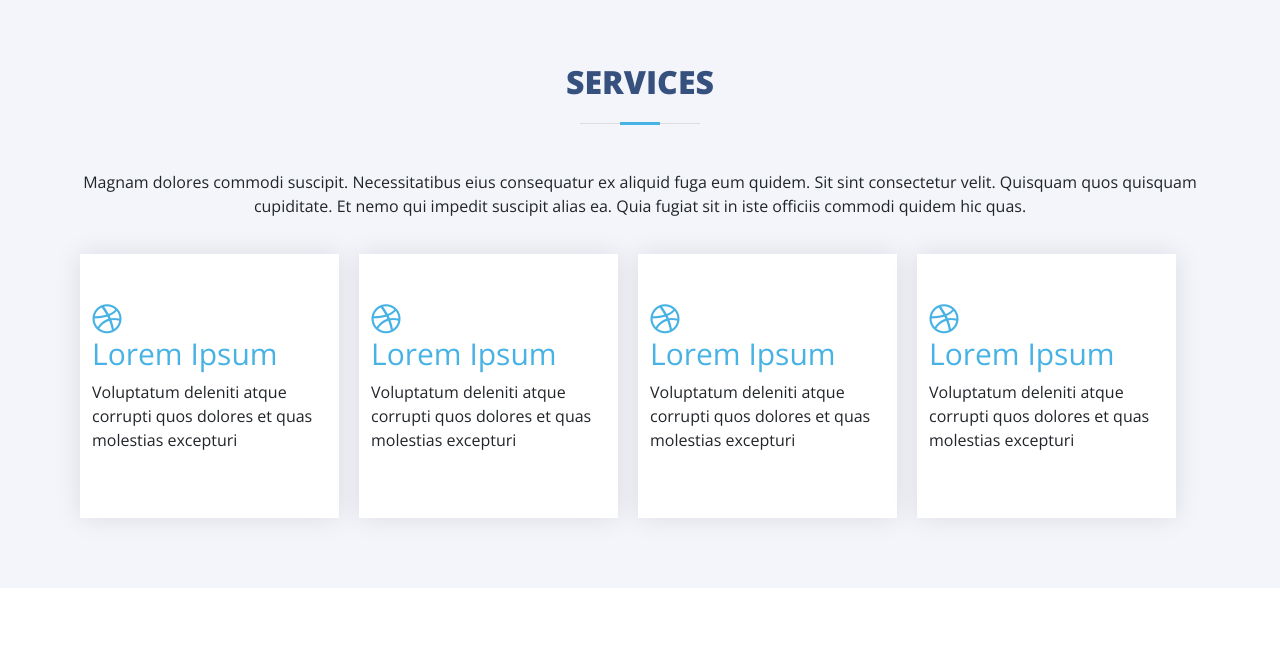
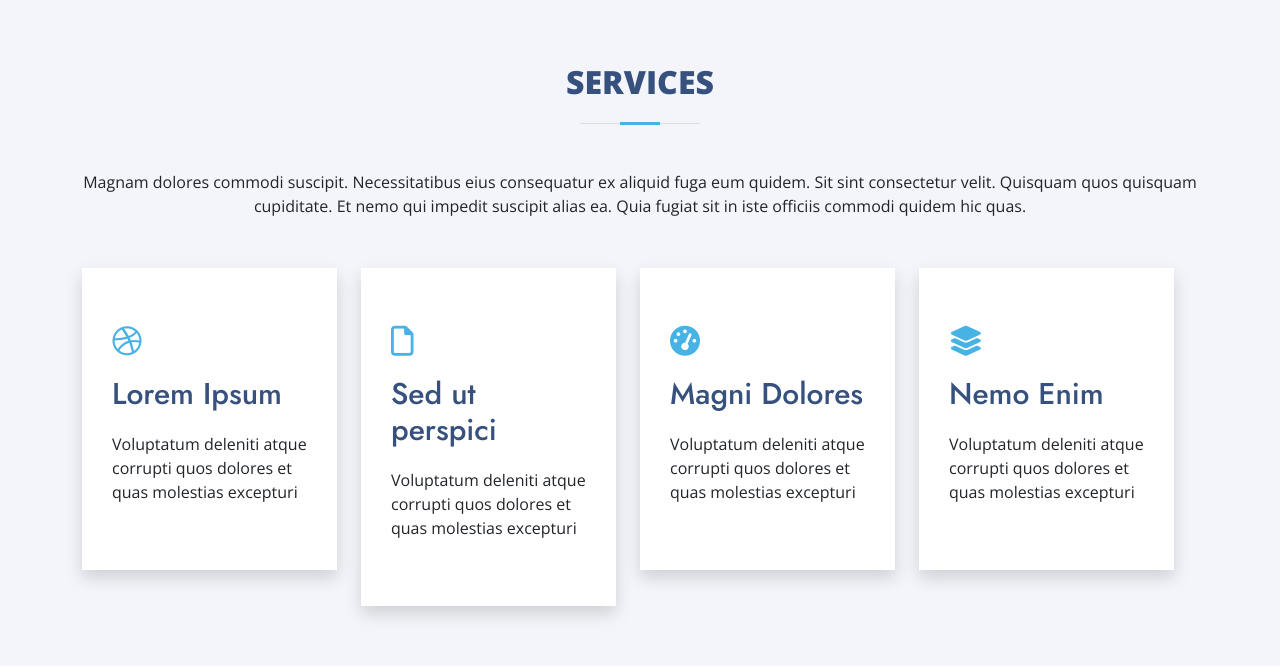
Before and after one commit to farhadhossaindev/Project-02, a plain HTML site: page index.html in a window 1280 px wide. Shown: the part 2375-3043 px from the top of the page. Drawn offline with nearby package versions, Linux system fonts and the light colour scheme.

Commit message:
version-02

```diff
--- a/css/style.css
+++ b/css/style.css
@@ -5,6 +5,8 @@
 
 body {
     padding-bottom: 100px;
+    font-family: "Open Sans", sans-serif;
+    color: #444444;
 }
 
 .header {
@@ -210,31 +212,35 @@ body {
     box-shadow: none;
 }
 
+
 /*+++++++ skill section end ++++++++*/
 .service {
     background-color: #F3F5FA;
 }
 
-.col-style {
-    background: white;
-    box-shadow: 0px 0 25px 0 rgba(0, 0, 0, 0.1);
-    padding: 50px 30px;
-    transition: all ease-in-out 0.4s;
-    background: #fff;
-    margin: 10px;
+.shadow-icon{
+    font-size: 30px;
+    color: #47B2E4;
+    margin-bottom: 10px;
 }
 
-.col-style i {
+.shadow h4 {
     font-size: 30px;
-    color: #47B2E4;
-}
-
-.col-style h4 {
-    font-size: 30px;
-    color: #47B2E4;
+    color: #37517e;
+    font-family: "Jost", sans-serif;
+    margin-bottom: 20px;
 }
 
 .title p {
     text-align: center;
-    padding-bottom: 20px;
+    margin-bottom: 50px;
 }
+.shadow{
+    background: #fff;
+    padding: 50px 30px;
+}
+.shadow-icon i{
+    margin-bottom: 10px;
+}
+
+/*+++++++ service section end ++++++++*/
--- a/index.html
+++ b/index.html
@@ -218,34 +218,46 @@
             <div class="title">
                 <h2>SERVICES</h2>
                 <div class="about-border"></div>
-                <p>Magnam dolores commodi suscipit. Necessitatibus eius consequatur ex aliquid fuga eum quidem. Sit sint consectetur velit. Quisquam quos quisquam cupiditate. Et nemo qui impedit suscipit alias ea. Quia fugiat sit in iste officiis commodi quidem hic quas.</p>
+                <p>Magnam dolores commodi suscipit. Necessitatibus eius consequatur ex aliquid fuga eum quidem. Sit sint
+                    consectetur velit. Quisquam quos quisquam cupiditate. Et nemo qui impedit suscipit alias ea. Quia
+                    fugiat sit in iste officiis commodi quidem hic quas.</p>
             </div>
+
             <div class="row">
-                <div class="col col-style ">
-                    <div><i class="fa-brands fa-dribbble"></i></div>
-                    <h4>Lorem Ipsum</h4>
-                    <p>Voluptatum deleniti atque corrupti quos dolores et quas molestias excepturi</p>
+                <div class=" col">
+                    <div class="shadow">
+                        <div class="shadow-icon"><i class="fa-brands fa-dribbble"></i></div>
+                        <h4>Lorem Ipsum</h4>
+                        <p>Voluptatum deleniti atque corrupti quos dolores et quas molestias excepturi</p>
+                    </div>
                 </div>
-                <div class="col col-style ">
-                    <div><i class="fa-brands fa-dribbble"></i></div>
-                    <h4>Lorem Ipsum</h4>
-                    <p>Voluptatum deleniti atque corrupti quos dolores et quas molestias excepturi</p>
+                <div class="col ">
+                    <div class="shadow">
+                        <div class="shadow-icon"><i class="fa-regular fa-file"></i></div>
+                        <h4>Sed ut perspici</h4>
+                        <p>Voluptatum deleniti atque corrupti quos dolores et quas molestias excepturi</p>
+                    </div>
                 </div>
-                <div class="col col-style ">
-                    <div><i class="fa-brands fa-dribbble"></i></div>
-                    <h4>Lorem Ipsum</h4>
-                    <p>Voluptatum deleniti atque corrupti quos dolores et quas molestias excepturi</p>
+                <div class=" col ">
+                    <div class="shadow">
+                        <div class="shadow-icon"><i class="fa-solid fa-gauge-high"></i></div>
+                        <h4>Magni Dolores</h4>
+                        <p>Voluptatum deleniti atque corrupti quos dolores et quas molestias excepturi</p>
+                    </div>
                 </div>
-                <div class="col col-style ">
-                    <div><i class="fa-brands fa-dribbble"></i></div>
-                    <h4>Lorem Ipsum</h4>
-                    <p>Voluptatum deleniti atque corrupti quos dolores et quas molestias excepturi</p>
+                <div class=" col">
+                    <div class="shadow">
+                        <div class="shadow-icon"><i class="fa-solid fa-layer-group"></i></div>
+                        <h4>Nemo Enim</h4>
+                        <p>Voluptatum deleniti atque corrupti quos dolores et quas molestias excepturi</p>
+
+                    </div>
                 </div>
-
             </div>
         </div>
+    </div>
+        <!--+++++ skill section end   ++++++-->
 
-    </div>
 
 
 
```
